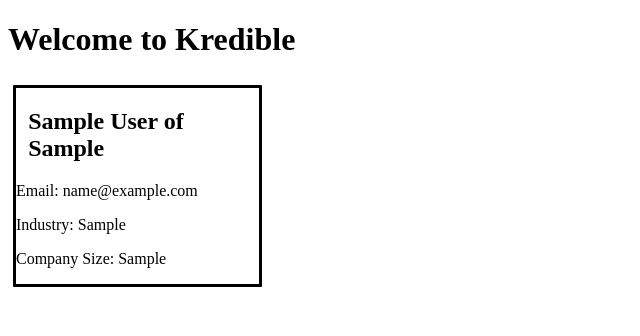
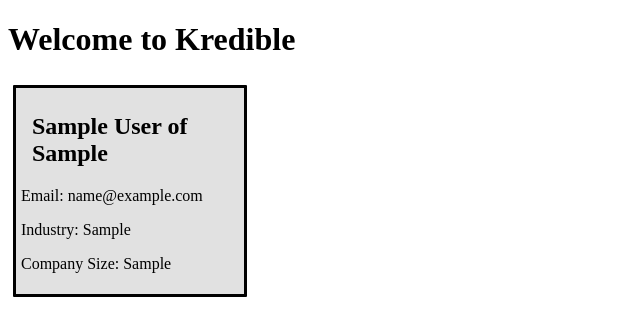
Before and after one commit to mitchhenline/kredible_app, a Flask app: page / in a window 1280 px wide. Shown: the top 336 px of the page, without its empty margins (0-640 px from the left). Run offline with Flask 2, Linux system fonts and the light colour scheme; the visitor is signed in with stand-in values (Sample User, id 1); tables that the repository leaves empty hold one stand-in row (values such as "Sample post").

Commit message:
css adjustments

```diff
--- a/static/styles.css
+++ b/static/styles.css
@@ -1,4 +1,7 @@
+
+/* /////////////////// */
 /* VIEW ADVOCATES PAGE */
+/* /////////////////// */
 
 #adv-list-div {
     display: flex;
@@ -11,7 +14,13 @@
     border-color: black;
     border-radius: 1px;
     margin: 5px;
-    flex: 0 0 calc(20% - 10px); /* 20% for 5 items, minus 10px for margins */
+    background-color:rgb(225, 225, 225);
+    flex: 0 0 calc(18% - 10px); /* 20% for 5 items, minus 10px for margins */
+    padding: 5px;
+}
+
+#adv-box:hover {
+   background-color: rgb(200, 200, 200);;
 }
 
 #adv-display-name {
```
